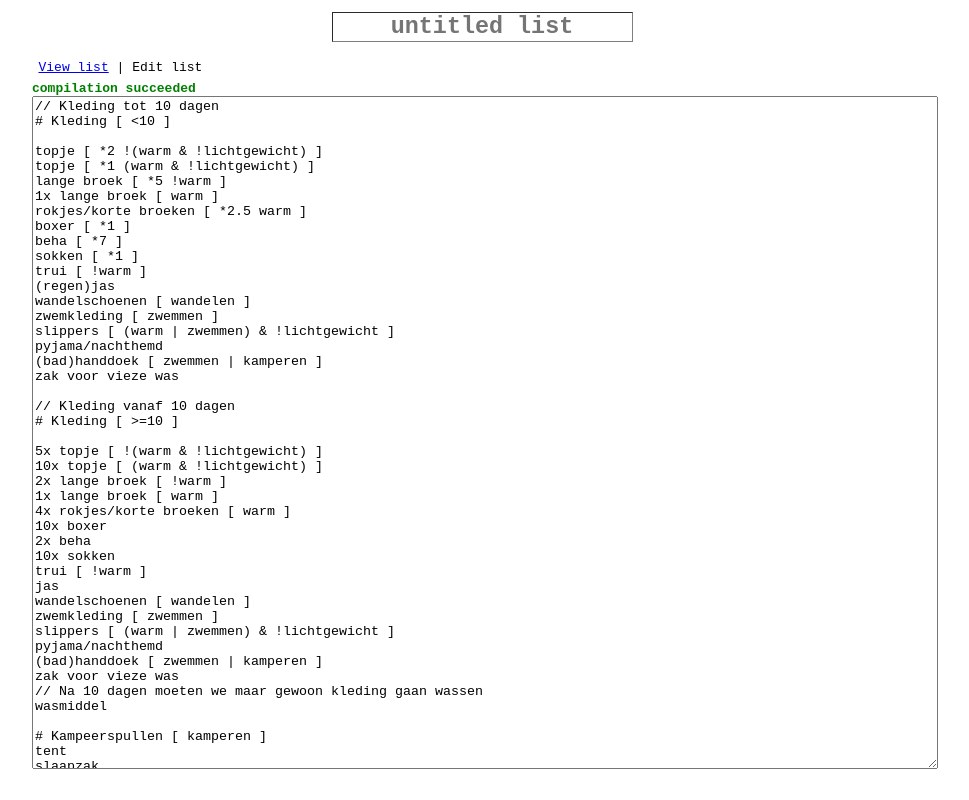
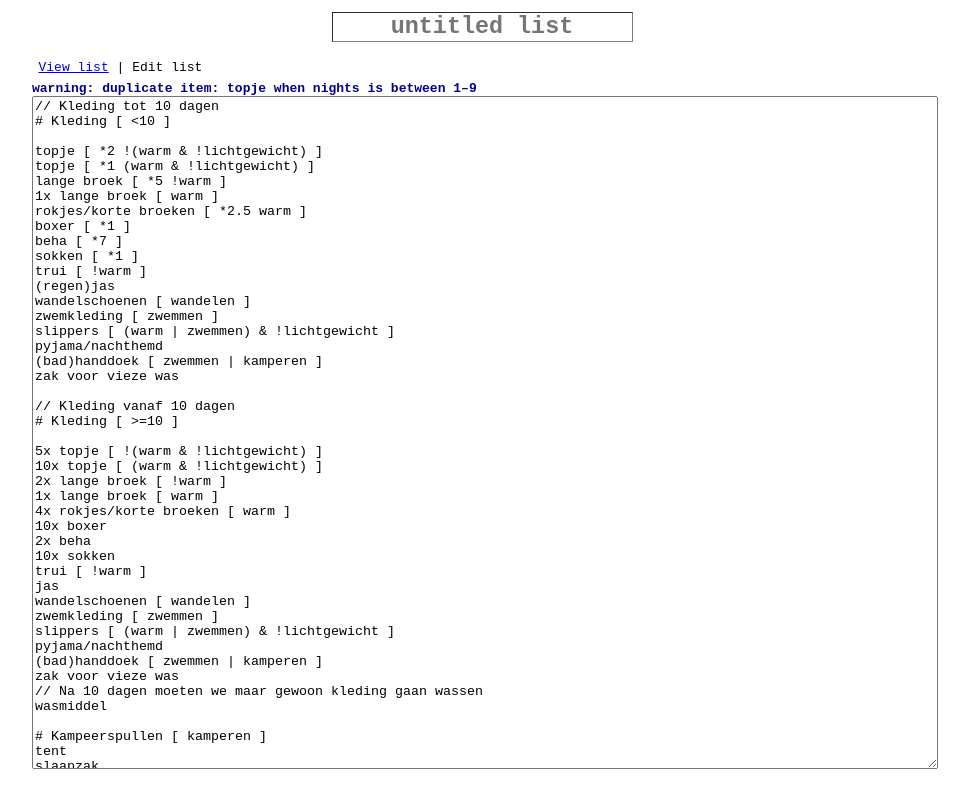
Before and after one commit to dsprenkels/backpack, a React (Vite) app in the folder web/: page /edit in a window 1280 px wide. Shown: the whole page, without its empty margins (158-1127 px from the left). Built offline with nearby package versions, Linux system fonts and the light colour scheme.

Commit message:
Move towards better duplicate warnings

```diff
--- a/web/src/filterspec.ts
+++ b/web/src/filterspec.ts
@@ -31,6 +31,7 @@ export type BLTWarning = BLTDuplicateCategoryWarning | BLTDuplicateItemWarning
 
 const EMPTY_TAG_EXPR: Empty = { kind: "Empty" }
 const LOWEST_POSSIBLE_NIGHTS = 1
+const UNREACHABLE = new Error("unreachable")
 
 function makeRangeSingle(op: string, num: number): NightsRange {
     switch (op) {
@@ -226,7 +227,7 @@ export function parseBLT(input: string): BringList {
             }
             currentCategory.items.push(fl)
         } else {
-            throw new Error("unreachable")
+            throw UNREACHABLE
         }
     }
     if (currentCategory) {
@@ -243,15 +244,25 @@ export function parseBLTChecked(db: string): BringList | Error {
     }
 }
 
+function nightsRangeIsMatch(nights: number, expr: NightsRange): boolean {
+    if (expr.lo !== undefined && nights < expr.lo) {
+        return false
+    }
+    if (expr.hi !== undefined && nights > expr.hi) {
+        return false
+    }
+    return true
+}
+
 export function exprIsMatch(filter: Filter, expr: TagExpr): ExprIsMatchResult {
     const noMatch = { isMatch: false, isTrue: [], isFalse: [] }
     let isMatch
     switch (expr.kind) {
         case "BinOpExpr":
-            let left = exprIsMatch(filter, expr.left)
-            let right = exprIsMatch(filter, expr.right)
-            let allTrue = left.isTrue.concat(right.isTrue)
-            let allFalse = left.isFalse.concat(right.isFalse)
+            const left = exprIsMatch(filter, expr.left)
+            const right = exprIsMatch(filter, expr.right)
+            const allTrue = left.isTrue.concat(right.isTrue)
+            const allFalse = left.isFalse.concat(right.isFalse)
             if (expr.op === "&" && !left.isMatch) {
                 return left
             } else if (expr.op === "&") {
@@ -277,13 +288,9 @@ export function exprIsMatch(filter: Filter, expr: TagExpr): ExprIsMatchResult {
             }
             return noMatch
         case "NightsRange":
-            if (expr.lo !== undefined && filter.nights < expr.lo) {
-                return noMatch
-            }
-            if (expr.hi !== undefined && filter.nights > expr.hi) {
-                return noMatch
-            }
-            return { isMatch: true, isTrue: [], isFalse: [] }
+            return nightsRangeIsMatch(filter.nights, expr) ?
+                { isMatch: true, isTrue: [], isFalse: [] } : noMatch
+
         case "NotExpr":
             let inner = exprIsMatch(filter, expr.inner)
             isMatch = !inner.isMatch
@@ -302,15 +309,49 @@ export function exprIsMatch(filter: Filter, expr: TagExpr): ExprIsMatchResult {
         case "Empty":
             return { isMatch: true, isTrue: [], isFalse: [] }
         default:
-            throw new Error("unreachable")
+            throw UNREACHABLE
+    }
+}
+
+export function daysExprIsMatch(nightsFilter: number, expr: TagExpr): boolean | "n/a" {
+    switch (expr.kind) {
+        case "BinOpExpr":
+            const left = daysExprIsMatch(nightsFilter, expr.left)
+            const right = daysExprIsMatch(nightsFilter, expr.right)
+            if (right === null) {
+                return left
+            }
+            if (left === null) {
+                return right
+            }
+            if (expr.op === "&") {
+                return left && right;
+            } if (expr.op === "|") {
+                return left || right;
+            } if (expr.op === "^") {
+                return left !== right;
+            }
+            throw UNREACHABLE
+        case "NightsRange":
+            return nightsRangeIsMatch(nightsFilter, expr)
+        case "NotExpr":
+            let inner = daysExprIsMatch(nightsFilter, expr.inner);
+            if (inner === "n/a") return "n/a"
+            return !inner
+        case "TagIdent":
+            return "n/a"
+        case "Empty":
+            return "n/a"
+        default:
+            throw UNREACHABLE
     }
 }
 
 export function collectTagsFromExpr(expr: TagExpr): Set<string> {
     switch (expr.kind) {
         case "BinOpExpr":
-            let left = collectTagsFromExpr(expr.left)
-            let right = collectTagsFromExpr(expr.right)
+            const left = collectTagsFromExpr(expr.left)
+            const right = collectTagsFromExpr(expr.right)
             return new Set([...left, ...right])
         case "NotExpr":
             return collectTagsFromExpr(expr.inner)
@@ -392,14 +433,14 @@ export function getBLTWarnings(blt: BringList): BLTWarning[] {
         let items = new Set<string>()
 
         for (const cat of blt) {
-            if (exprIsMatch(filter, cat.tags).isMatch) {
+            if (daysExprIsMatch(nights, cat.tags) !== false) {
                 if (categories.has(cat.category)) {
                     addDuplicate(duplicateCategories, cat.category, nights)
                 }
                 categories.add(cat.category)
 
                 for (const item of cat.items) {
-                    if (exprIsMatch(filter, item.tags).isMatch) {
+                    if (daysExprIsMatch(nights, item.tags) !== false) {
                         if (items.has(item.name)) {
                             addDuplicate(duplicateItems, item.name, nights)
                         }
```
